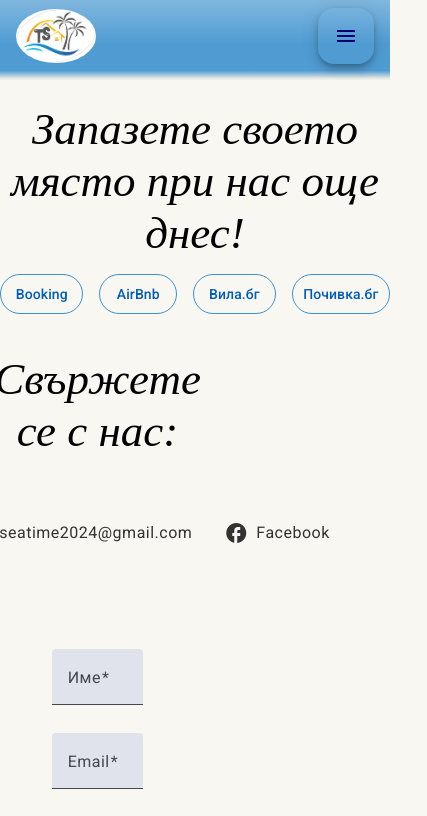
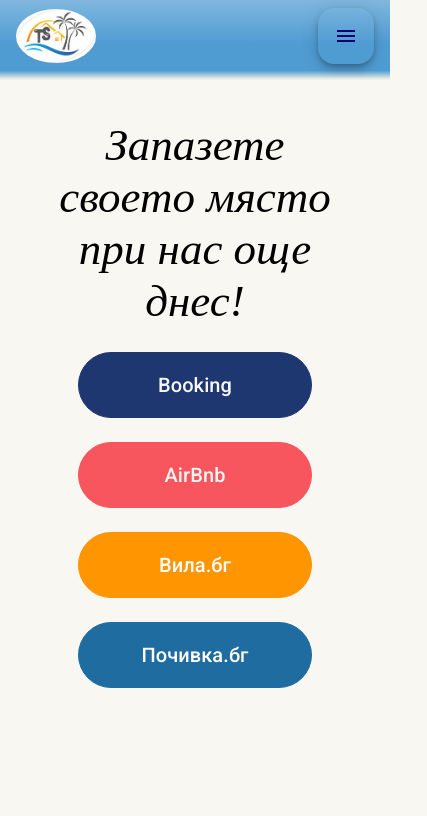
Before and after one commit to LLYS-Phys/timeless-sea-website, an Angular app: page /contacts in a window 390 px wide. Shown: the top 816 px of the page, 427 px wide, since content can reach past the window. Built offline with nearby package versions, Linux system fonts and the light colour scheme; no server answers.

Commit message:
improvements on contacts page

```diff
--- a/src/app/contacts/contacts.component.html
+++ b/src/app/contacts/contacts.component.html
@@ -1,10 +1,10 @@
 <section class="platforms">
     <h2>Запазете своето място при нас още днес!</h2>
     <section class="buttons">
-        <a mat-stroked-button href="https://www.booking.com/hotel/bg/timeless-sea.bg.html" target="_blank">Booking</a>
-        <a mat-stroked-button href="https://bg.airbnb.com/rooms/1161564040928933998" target="_blank">AirBnb</a>
-        <a mat-stroked-button href="https://vila.bg/house-morsko-bezvremie-7588.html" target="_blank">Вила.бг</a>
-        <a mat-stroked-button href="https://pochivka.bg/kashta-morsko-bezvremie-o60955" target="_blank">Почивка.бг</a>
+        <a class="booking" mat-stroked-button href="https://www.booking.com/hotel/bg/timeless-sea.bg.html" target="_blank">Booking</a>
+        <a class="airbnb" mat-stroked-button href="https://bg.airbnb.com/rooms/1161564040928933998" target="_blank">AirBnb</a>
+        <a class="vila" mat-stroked-button href="https://vila.bg/house-morsko-bezvremie-7588.html" target="_blank">Вила.бг</a>
+        <a class="pochivka" mat-stroked-button href="https://pochivka.bg/kashta-morsko-bezvremie-o60955" target="_blank">Почивка.бг</a>
     </section>
 </section>
 <section class="contact-form-section">
--- a/src/app/contacts/contacts.component.scss
+++ b/src/app/contacts/contacts.component.scss
@@ -3,6 +3,7 @@
     flex-wrap: wrap;
     .platforms {
         width: 100%;
+        margin-top: 1rem;
         h2 {
             font-style: oblique;
             font-family: 'Material Icons';
@@ -11,15 +12,41 @@
         .buttons {
             justify-content: center;
             display: flex;
-            gap: 1rem;
+            gap: 1.5rem;
+            margin-top: 2rem;
             a {
-                border-color: rgb(var(--darkblue));
+                font-size: 1.25rem;
+                padding: 2rem 3rem;
+                &:hover {
+                    box-shadow: 0 0 0.125rem 0.125rem rgb(var(--yellow));
+                }
             }
+        }
+        .booking {
+            background-color: rgb(30,55,113);
+            border-color: rgb(30,55,113);
+            color: rgb(247,247,247);
+        }
+        .airbnb {
+            background-color: rgb(247,86,94);
+            border-color: rgb(247,86,94);
+            color: rgb(244,244,242);
+        }
+        .vila {
+            background-color: rgb(255,149,1);
+            border-color: rgb(255,149,1);
+            color: rgb(247,253,252);
+        }
+        .pochivka {
+            background-color: rgb(31,108,160);
+            border-color: rgb(31,108,160);
+            color: white;
         }
     }
     .contact-form-section{
         width: 50%;
         padding: 2rem;
+        margin-top: 3rem;
         align-items: center;
         display: flex;
         flex-direction: column;
@@ -70,6 +97,7 @@
         width: 50%;
         padding: 2rem;
         box-sizing: border-box;
+        margin-top: 3rem;
         iframe{
             padding: 2rem;
             width: calc(100% - 4rem);
@@ -78,3 +106,31 @@
         }
     }
 }
+@media screen and (max-width: 1000px) {
+    :host{
+        justify-content: center;
+        .platforms{
+            width: 80%;
+            .buttons {
+                flex-direction: column;
+                align-items: center;
+                a {
+                    width: 75%;
+                }
+            }
+        }
+        .contact-form-section, .map-section {
+            width: 100%;
+        }
+        .contact-form-section {
+            order: 3;
+            margin-top: 0;
+        }
+        .map-section{
+            margin-top: 1rem;
+            iframe{
+                height: 60vh;
+            }
+        }
+    }
+}
--- a/src/app/footer/footer.component.scss
+++ b/src/app/footer/footer.component.scss
@@ -1,7 +1,7 @@
 :host{
     width: 100%;
     // background-color: rgba(var(--blue),0.8);
-    background-image: linear-gradient(rgba(194,178,128,0.1) 1%,rgba(var(--blue),0.5) 4%, rgba(var(--blue),0.5) 92%, rgba(var(--darkblue),0.9) 97%);
+    background-image: linear-gradient(var(--background-rgba) 1%,rgba(var(--blue),0.5) 4%, rgba(var(--blue),0.5) 92%, rgba(var(--darkblue),0.9) 97%);
     .footer-wrapper {
         padding: 2rem 2rem 3rem 2rem;
         display: flex;
--- a/src/app/header/header.component.scss
+++ b/src/app/header/header.component.scss
@@ -5,7 +5,7 @@
     width: 100%;
     z-index: 1000;
     height: 5rem;
-    background-image: linear-gradient(rgba(var(--blue),0.9),rgba(var(--darkblue),0.9) 55%, rgba(var(--darkblue),0.9) 88%, rgba(194,178,128,0.1) 99%);
+    background-image: linear-gradient(rgba(var(--blue),0.9),rgba(var(--darkblue),0.9) 55%, rgba(var(--darkblue),0.9) 88%, var(--background-rgba) 99%);
     * {
         z-index: inherit;
     }
--- a/src/styles.scss
+++ b/src/styles.scss
@@ -37,11 +37,12 @@
 /* You can add global styles to this file, and also import other style files */
 
 html, body { height: 100%; }
-body { margin: 0; font-family: Roboto, "Helvetica Neue", sans-serif; background-color: rgba(194,178,128,0.1); }
 :root {
   --blue: 114,175,220;
   --yellow: 220,212,114;
   --red: 220,114,122;
   --darkblue: 60,145,207;
   --text: 50,50,50;
+  --background-rgba: rgba(194,178,128,0.1);
 }
+body { margin: 0; font-family: Roboto, "Helvetica Neue", sans-serif; background-color: var(--background-rgba); }
```
